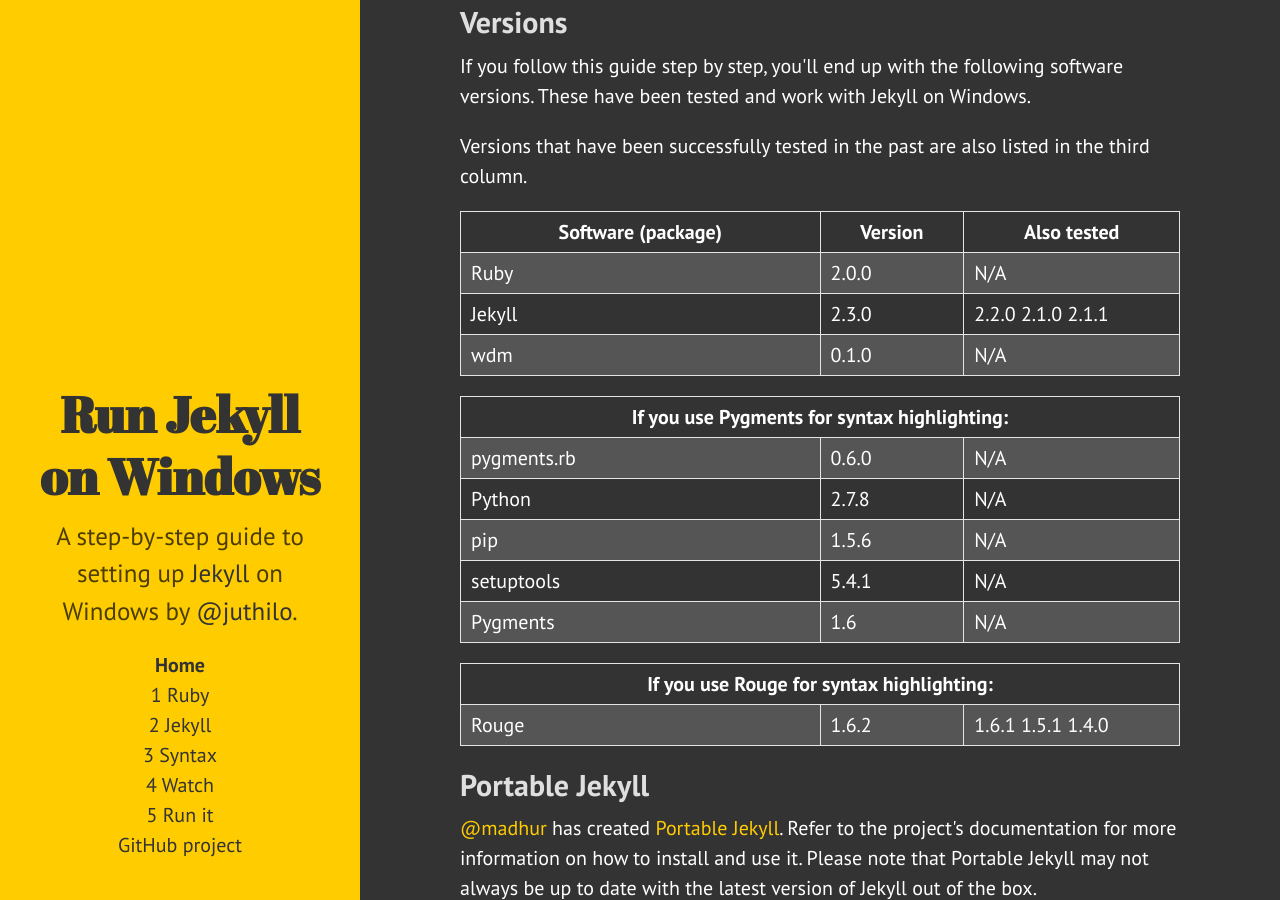
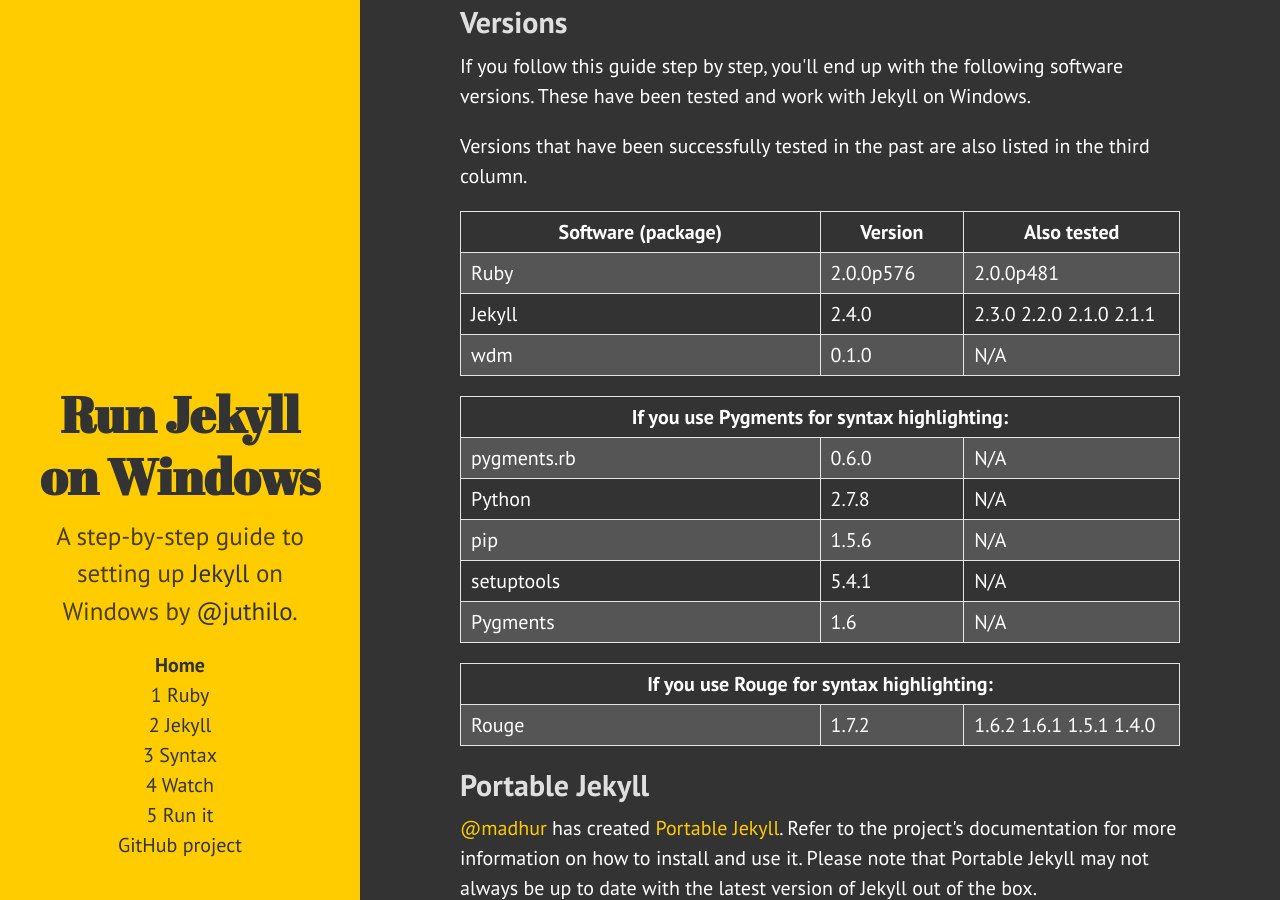
Before and after one commit to juthilo/run-jekyll-on-windows, a Jekyll site: the page built from index.html, in a window 1280 px wide and 900 px high, scrolled down 509 px. Built offline with Jekyll 4.4.1, drawn with Linux system fonts in a browser that asks for light colours.

```diff
--- a/index.html
+++ b/index.html
@@ -22,13 +22,13 @@ title: Home
   <tbody>
     <tr>
       <td>Ruby</td>
-      <td>2.0.0</td>
-      <td>N/A</td>
+      <td>2.0.0p576</td>
+      <td>2.0.0p481</td>
     </tr>
     <tr>
       <td>Jekyll</td>
-      <td>2.3.0</td>
-      <td>2.2.0 2.1.0 2.1.1</td>
+      <td>2.4.0</td>
+      <td>2.3.0 2.2.0 2.1.0 2.1.1</td>
     </tr>
     <tr>
       <td>wdm</td>
@@ -80,8 +80,8 @@ title: Home
   <tbody>
     <tr>
       <td width="50%">Rouge</td>
-      <td width="20%">1.6.2</td>
-      <td>1.6.1 1.5.1 1.4.0</td>
+      <td width="20%">1.7.2</td>
+      <td>1.6.2 1.6.1 1.5.1 1.4.0</td>
     </tr>
   </tbody>
 </table>
```
Also changed, not shown: 2-jekyll-gem.md (+1 -1 lines), 5-running-jekyll.md (+1 -1 lines).
